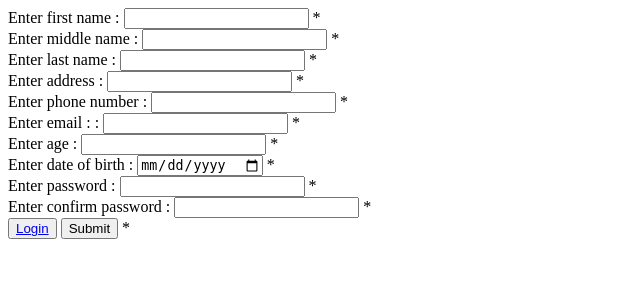
After one commit to SAwandya/NovaAir_MainPages, a PHP site: page /signup.php in a window 1280 px wide. The commit adds this page. Shown: the top 300 px of the page, without its empty margins (0-640 px from the left). Run offline with PHP 8.4, Linux system fonts and the light colour scheme.

Commit message:
User registration completed

```diff
--- a/newlogin.php
+++ b/newlogin.php
@@ -1,4 +1,4 @@
-<?php include "./db/db" ?>
+<?php include "./db/db.php" ?>
 
 <!DOCTYPE html>
 <html lang="en">
@@ -70,7 +70,7 @@
                     <div class="overlay-panel overlay-right">
                         <h1>Don't have an account?</h1>
                         <button type="submit" class="sign-up sign-in_btn">
-                            Sign up
+                            <a href="./signup.php">Sign up</a>
                         </button>
                     </div>
                 </div>
--- /dev/null
+++ b/signup.php
@@ -0,0 +1,209 @@
+<?php include "./db/db.php" ?>
+
+<!DOCTYPE html>
+<html lang="en">
+<head>
+    <meta charset="UTF-8">
+    <meta http-equiv="X-UA-Compatible" content="IE=edge">
+    <meta name="viewport" content="width=device-width, initial-scale=1.0">
+    <title>Register</title>
+</head>
+<body>
+
+<?php
+
+$fnameErr = $mnameErr = $lnameErr = $addressErr = $genderErr = $passwordErr = $cpasswordErr = $phoneErr = $emailErr = $ageErr = $birthErr = $success = "";
+
+if ($_SERVER["REQUEST_METHOD"] == "POST") {
+
+    function test_input($data) {
+        $data = trim($data);
+        $data = stripslashes($data);
+        $data = htmlspecialchars($data);
+        return $data;
+    }
+
+    if((isset($_POST["submit"]))){
+
+        if (empty($_POST["firstname"])) {
+            $fnameErr = "First name is required";
+        } else {
+            $name = test_input($_POST["firstname"]);
+
+        if (!preg_match("/^[a-zA-Z-' ]*$/",$name)) {
+            $fnameErr = "Only letters and white space allowed";
+        }
+        }
+
+        if (empty($_POST["middlename"])) {
+
+        } else {
+            $name = test_input($_POST["middlename"]);
+
+            if (!preg_match("/^[a-zA-Z-' ]*$/",$name)) {
+            $mnameErr = "Only letters and white space allowed";
+            }
+        }
+
+        if (empty($_POST["lastname"])) {
+            $lnameErr = "last name is required";
+        } else {
+            $name = test_input($_POST["lastname"]);
+
+            if (!preg_match("/^[a-zA-Z-' ]*$/",$name)) {
+            $lnameErr = "Only letters and white space allowed";
+            }
+        }
+
+        if (empty($_POST["address"])) {
+            $addressErr = "Address name is required";
+        }
+
+
+        if (empty($_POST["email"])) {
+            $emailErr = "Email is required";
+        }
+
+        if (empty($_POST["age"])) {
+            $ageErr = "Age is required";
+        }
+
+        if (empty($_POST["dateofbirth"])) {
+            $birthErr = "Date of birth is required";
+        }
+
+        $password = $_POST["password"];
+
+        if (strlen($password) < 8) {
+            // Password is too short
+            $passwordErr = "Password should be at least 8 characters long.";
+        } elseif (!preg_match("/[a-z]/", $password)) {
+            // Password should contain at least one lowercase letter
+            $passwordErr = "Password should contain at least one lowercase letter.";
+        } elseif (!preg_match("/[A-Z]/", $password)) {
+            // Password should contain at least one uppercase letter
+            $passwordErr = "Password should contain at least one uppercase letter.";
+        } elseif (!preg_match("/[0-9]/", $password)) {
+            // Password should contain at least one digit
+            $passwordErr = "Password should contain at least one digit.";
+        }
+
+        if (empty($_POST["pconfirm"])) {
+            $cpasswordErr = "confirm password is required";
+        }
+
+        if (empty($_POST["phone"])) {
+            $phoneErr = "phone number is required";
+        }
+
+        $c_password = $_POST["pconfirm"];
+
+        if(!$c_password === $password){
+            $cpasswordErr = "confirm password is incorrect..";
+        }
+
+
+        }
+
+        if($fnameErr == "" && $mnameErr == "" &&  $lnameErr == "" && $addressErr == "" && $genderErr == "" && $passwordErr == "" && $cpasswordErr == "" && $emailErr == ""){
+
+            $firstname = $_POST["firstname"];
+            $middlename = $_POST["middlename"];
+            $lastname = $_POST["lastname"];
+            $address = $_POST["address"];
+            $age = $_POST["age"];
+            $dateofbirth = $_POST["dateofbirth"];
+            $password = $_POST["password"];
+            $email = $_POST["email"];
+            $phone = $_POST["phone"];
+
+            $qur = "INSERT INTO users VALUES (23, '$firstname', '$middlename', '$lastname', '$address', '$dateofbirth', '$age', '$password');".
+                   "INSERT INTO user_email VALUES (23, '$email');".
+                   "INSERT INTO user_phone VALUES (23, '$phone');";
+
+            $result = $conn -> multi_query($qur);
+
+            if($result === TRUE){
+                $success = "You are successfully registered..";
+            }else{
+                $success = "Registration failed.." . $conn->error;
+            }
+
+
+
+        }
+
+}
+?>
+
+    <form action="<?php echo htmlspecialchars($_SERVER["PHP_SELF"]);?>" method="post">
+
+        <label for="firstname">Enter first name : </label>
+        <input type="text" name="firstname" id="firstname">
+        <span>* <?php echo $fnameErr;?></span>
+
+        <br>
+
+        <label for="middlename">Enter middle name : </label>
+        <input type="text" name="middlename" id="middlename">
+        <span>* <?php echo $mnameErr;?></span>
+
+        <br>
+
+        <label for="lastname">Enter last name : </label>
+        <input type="text" name="lastname" id="lastname">
+        <span>* <?php echo $lnameErr;?></span>
+
+        <br>
+
+        <label for="address">Enter address : </label>
+        <input type="text" name="address" id="address">
+        <span>* <?php echo $addressErr;?></span>
+
+        <br>
+
+        <label for="phone">Enter phone number : </label>
+        <input type="number" name="phone" id="phone">
+        <span>* <?php echo $phoneErr;?></span>
+
+        <br>
+
+        <label for="email">Enter email :  : </label>
+        <input type="email" name="email" id="address">
+        <span>* <?php echo $emailErr;?></span>
+
+        <br>
+
+        <label for="age">Enter age : </label>
+        <input type="number" name="age" id="age">
+        <span>* <?php echo $ageErr;?></span>
+
+        <br>
+
+        <label for="dateofbirth">Enter date of birth : </label>
+        <input type="date" name="dateofbirth" id="dateofbirth">
+        <span>* <?php echo $birthErr;?></span>
+
+        <br>
+
+        <label for="password">Enter password : </label>
+        <input type="password" name="password" id="password">
+        <span>* <?php echo $passwordErr;?></span>
+
+        <br>
+
+        <label for="pconfirm">Enter confirm password : </label>
+        <input type="password" name="pconfirm" id="pconfirm">
+        <span>* <?php echo $cpasswordErr;?></span>
+
+        <br>
+
+        <button><a href="./newlogin.php">Login</a></button>
+
+        <input type="submit" name="submit">
+
+        <span>* <?php echo $success;?></span>
+
+    </form>
+</body>
+</html>
```
